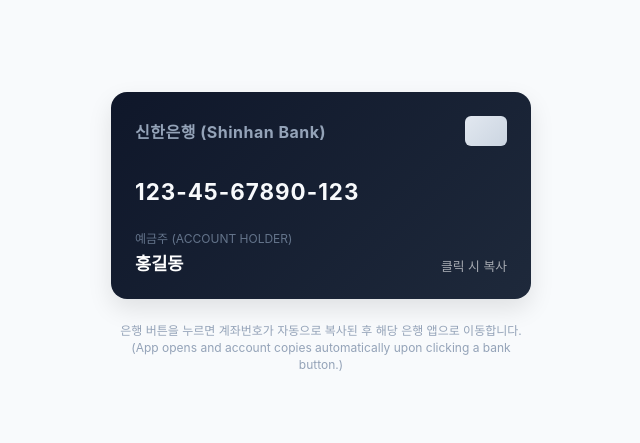
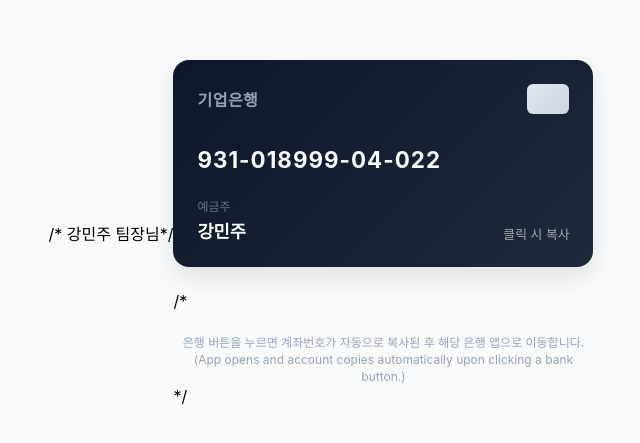
Before and after one commit to Taekil/sharingBankAccount, a plain HTML site: page NameQrCodeLink1/index.html in a window 1280 px wide. Shown: the part 167-610 px from the top of the page, without its empty margins (319-959 px from the left). Drawn offline with Linux system fonts and the light colour scheme.

Commit message:
Update index.html
강민주팀장님 정보입력.

```diff
--- a/NameQrCodeLink1/index.html
+++ b/NameQrCodeLink1/index.html
@@ -1,3 +1,4 @@
+/* 강민주 팀장님*/
 <!DOCTYPE html>
 <html lang="ko">
 <head>
@@ -175,34 +176,36 @@
         <!-- 1. The Main Clickable Bank Card -->
         <div class="card" onclick="copyOnly()">
             <div class="card-header">
-                <span class="bank-title" id="displayBankName">받는 사람 은행 (Your Bank Name)</span>
+                <span class="bank-title" id="displayBankName">기업은행</span>
                 <div class="chip"></div>
             </div>
 
             <!-- User-visible account (can include dashes) -->
-            <div class="account-num-display" id="displayAccount">123-45-67890-123</div>
+            <div class="account-num-display" id="displayAccount">931-018999-04-022</div>
 
             <div class="card-footer">
                 <div>
-                    <div class="holder-label">예금주 (Account Holder)</div>
-                    <div class="holder-name" id="displayHolder">홍길동 (Hong Gil Dong)</div>
+                    <div class="holder-label">예금주</div>
+                    <div class="holder-name" id="displayHolder">강민주 팀장</div>
                 </div>
                 <span style="font-size: 0.8rem; opacity: 0.6;">클릭 시 복사</span>
             </div>
         </div>
 
+        /*
         <div class="helper-tip">
             은행 버튼을 누르면 계좌번호가 자동으로 복사된 후 해당 은행 앱으로 이동합니다.<br>
             (App opens and account copies automatically upon clicking a bank button.)
         </div>
+        */
     </div>
 
     <script>
         // Adjust these variables to match your personal target account details:
-        const RAW_ACCOUNT_NUMBER = "1234567890123"; // Plain digits only for easy pasting
-        const FORMATTED_ACCOUNT = "123-45-67890-123"; // Displayed on card
-        const ACCOUNT_HOLDER = "홍길동";
-        const BANK_NAME = "신한은행 (Shinhan Bank)"; // Your bank name on card
+        const RAW_ACCOUNT_NUMBER = "93101899904022"; // Plain digits only for easy pasting
+        const FORMATTED_ACCOUNT = "931-018999-04-022"; // Displayed on card
+        const ACCOUNT_HOLDER = "강민주";
+        const BANK_NAME = "기업은행"; // Your bank name on card
 
         // Initialize display content
         document.getElementById('displayBankName').innerText = BANK_NAME;
```
